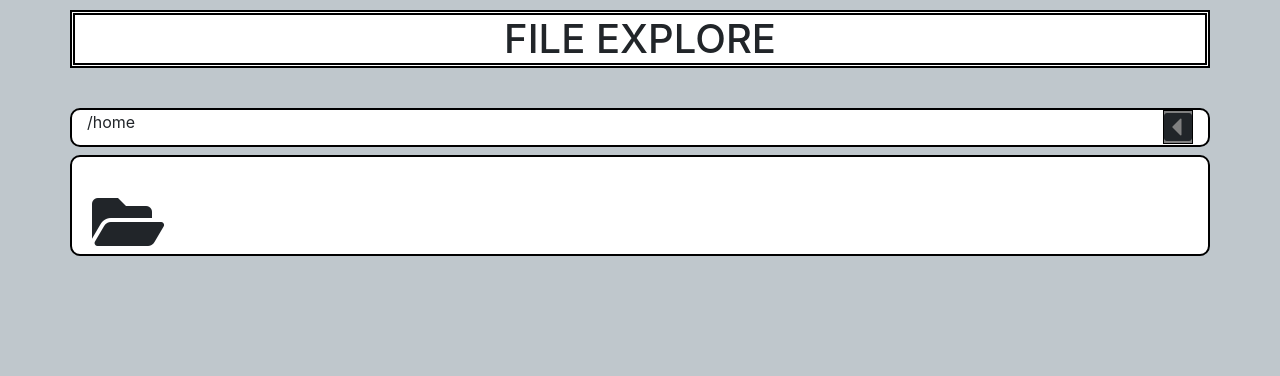
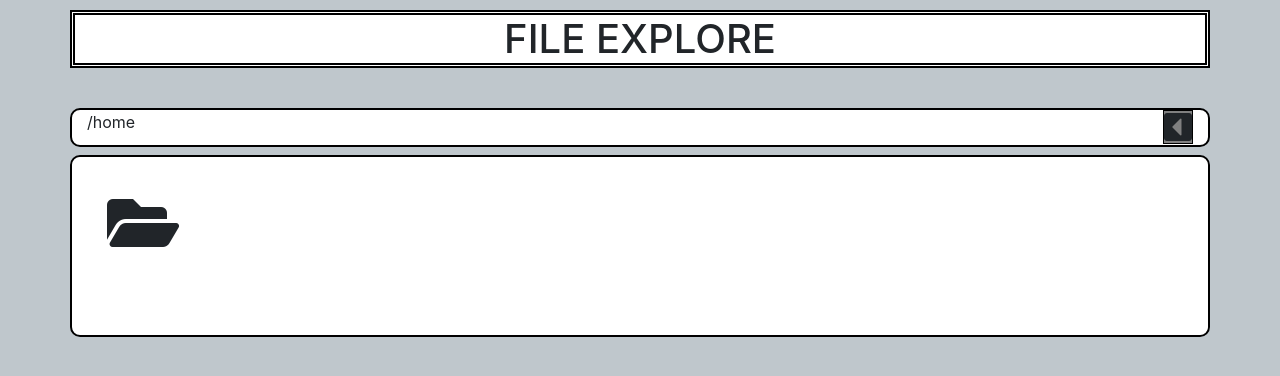
Before and after one commit to Purple-Manue/ExoFileExplore, a PHP site: page / in a window 1280 px wide. Shown: the top 376 px of the page. Run offline with PHP 8.4, Linux system fonts and the light colour scheme; data that the repository does not hold is empty.

Commit message:
merc31 midi

```diff
--- a/css/style.css
+++ b/css/style.css
@@ -15,6 +15,13 @@ h1 {
   margin: 10px -15px;
   margin-bottom: 1em; }
 
+#explo {
+  -webkit-border-radius: 10px;
+  -moz-border-radius: 10px;
+  -o-border-radius: 10px;
+  border-radius: 10px;
+  border: 2px solid black; }
+
 #navigation {
   margin-bottom: 0.5em;
   border: 2px solid black; }
@@ -29,8 +36,7 @@ h1 {
 
 #dossiers {
   margin-bottom: 5em;
-  padding-top: 3%;
-  border: 2px solid black; }
+  padding-top: 3%; }
 
 .file {
   padding-left: 20px; }
--- a/index.php
+++ b/index.php
@@ -17,8 +17,9 @@
         <span id="retour" class="col-4"><i class=" back fas fa-caret-square-left fa-2x "></i></span>
       </div>
 
-      <div id="dossiers" class="row"></div>
-
+    <div id="explo" class="row">
+      <div id="dossiers" class="col-6"></div>
+      <div id="fichiers" class="col-6"></div>
     </div>
 
     <script type="text/javascript" src="librairies/jquery/jquery.min.js"></script>
--- a/js/script.js
+++ b/js/script.js
@@ -21,7 +21,7 @@ $(document).ready(function() { //dès que le DOM est chargé
        for (var i=0; i<lst[1].length; i++) { // on lance une boucle dans le tableau
          var name = lst[1][i].indexOf("."); // on initialise la variable name dans laquelle on regarde pour chaque clé si elle contient un point
           if (name != "-1") { // si il y a un point dans le nom, on considère qu'il s'agit d'un fichier
-            $('#dossiers').append('<span class="file col-6 col-md-3">' + '<i class="fas fa-file fa-4x">' + '</i>' + '<br />' + lst[1][i] + '</span>');
+            $('#fichiers').append('<span class="file col-6 col-md-3">' + '<i class="fas fa-file fa-4x">' + '</i>' + '<br />' + lst[1][i] + '</span>');
           } else { // sinon, on considère que c'est un dossier et on affiche une icone en conséquence
             $('#dossiers').append('<span class="file col-6 col-md-3">' + '<i class="fas fa-folder-open fa-4x">' + '</i>' + '<br />' + lst[1][i] + '</span>');
           }
--- a/scss/style.scss
+++ b/scss/style.scss
@@ -1,4 +1,4 @@
-@import "mixin.scss";
+@import "mixin";
 body {
   background-color: #bfc7cc;
 }
@@ -12,6 +12,10 @@ h1 {
   border: 5px black double;
   margin: 10px -15px;
   margin-bottom: 1em;
+}
+#explo {
+  @include border-radius(10px);
+  border: 2px solid black;
 }
 #navigation {
   margin-bottom:0.5em;
@@ -30,7 +34,7 @@ h1 {
 #dossiers {
   margin-bottom: 5em;
   padding-top: 3%;
-  border: 2px solid black;
+
 }
 .file {
 padding-left: 20px;
```
Also changed, not shown: 1 other file.
